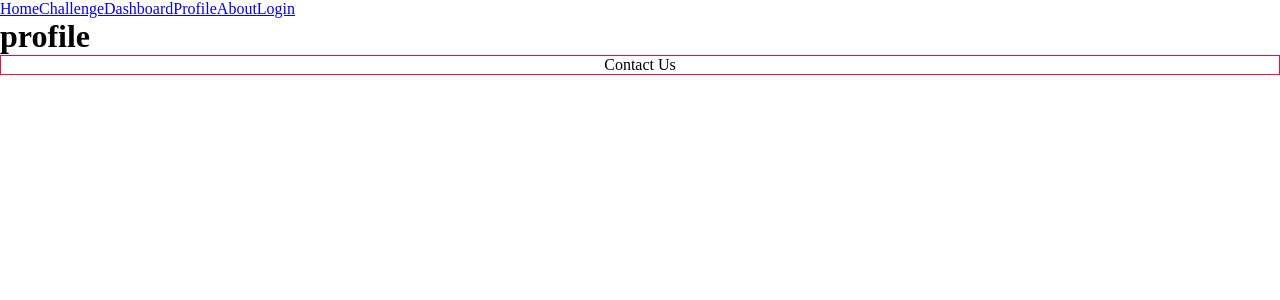
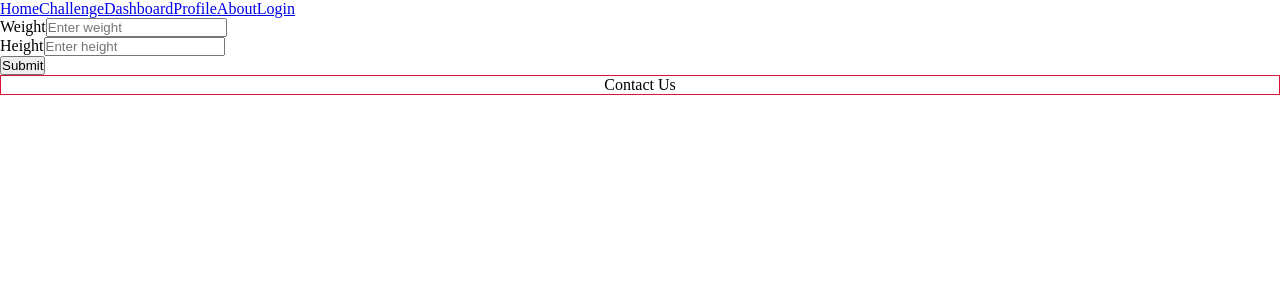
Before and after one commit to A-D-H-3/WeightN, a React (Create React App) app in the folder react-ui/: page /profile in a window 1280 px wide. Shown: the top 300 px of the page. Built offline with nearby package versions, Linux system fonts and the light colour scheme.

Commit message:
adds updateLog to redux store

```diff
--- a/react-ui/src/components/login.jsx
+++ b/react-ui/src/components/login.jsx
@@ -47,9 +47,6 @@ function SignIn() {
       <button className="sign-in" onClick={signInWithGithub}>
         Sign in with Github
       </button>
-      <p>
-        Do not violate the community guidelines or you will be banned for life!
-      </p>
     </>
   );
 }
--- /dev/null
+++ b/react-ui/src/components/weighIn.jsx
@@ -0,0 +1,51 @@
+import { Form, Button } from "react-bootstrap";
+import { updateLog } from "../redux/actions";
+import { connect } from "react-redux";
+
+function WeighIn({ updateLog }) {
+  const handleSearchSubmit = (e) => {
+    e.preventDefault();
+
+    const logWeight = e.target[0].value;
+    const logHeight = e.target[1].value;
+
+    console.log(e.target);
+    console.log(e.target[0].value);
+    console.log(e.target[1].value);
+    //   const selected_keywords = e.target[0].value;
+
+    updateLog(logWeight, logHeight);
+
+    //   updateReviews(selected_keywords, selected_platforms, selected_genres);
+  };
+
+  return (
+    <div>
+      <Form onSubmit={handleSearchSubmit}>
+        <Form.Group className="mb-3" controlId="formBasicEmail">
+          <Form.Label>Weight</Form.Label>
+          <Form.Control type="number" placeholder="Enter weight" />
+        </Form.Group>
+        <Form.Group className="mb-3" controlId="formBasicEmail">
+          <Form.Label>Height</Form.Label>
+          <Form.Control type="text" placeholder="Enter height" />
+        </Form.Group>
+        <Button variant="primary" type="submit">
+          Submit
+        </Button>
+      </Form>
+    </div>
+  );
+}
+
+// const mapStateToProps = (state)=>({
+//     logWeight: state.logWeight,
+//     lo
+// })
+
+const mapDispatchToProps = (dispatch) => ({
+  updateLog: (logWeight, logHeight) =>
+    dispatch(updateLog(logWeight, logHeight)),
+});
+
+export default connect(null, mapDispatchToProps)(WeighIn);
--- a/react-ui/src/redux/actionTypes.js
+++ b/react-ui/src/redux/actionTypes.js
@@ -1,5 +1,6 @@
 // all action types are simply strings by the same name and follow this format
-export const GET_USERNAME = 'GET_USERNAME';
+export const GET_USERNAME = "GET_USERNAME";
+export const UPDATE_LOG = "UPDATE_LOG";
 
 // Note
 // The reason we inititialize a `const` with the exact same name as the string itself is so Visual Studio Code can see the export and keep us from misspelling the string later on
--- a/react-ui/src/redux/actions.js
+++ b/react-ui/src/redux/actions.js
@@ -1,14 +1,24 @@
-import { GET_USERNAME } from './actionTypes';
+import { GET_USERNAME, UPDATE_LOG } from "./actionTypes";
 
-export const updateUsername = username => {
+export const updateUsername = (username) => {
   return {
-		// every action creator must return an action type
+    // every action creator must return an action type
     type: GET_USERNAME,
-		// it's common pracice to return values on a `payload` object but this is not a strict requirement
+    // it's common pracice to return values on a `payload` object but this is not a strict requirement
     payload: {
-      username
-    }
-  }
+      username,
+    },
+  };
+};
+
+export const updateLog = (logWeight, logHeight) => {
+  return {
+    type: UPDATE_LOG,
+    payload: {
+      logWeight,
+      logHeight,
+    },
+  };
 };
 
 // an action creator is somewhat of a misnomer because its purpose is to initiate or fire an action that already exists, not create a new one from scratch
--- a/react-ui/src/redux/reducers/index.js
+++ b/react-ui/src/redux/reducers/index.js
@@ -1,5 +1,6 @@
 // we need this method because whether it's a single reducer or multiple ones, they must all be exported using it
 import { combineReducers } from "redux";
-import username from './username';
+import username from "./username";
+import updateLog from "./updateLog";
 
-export default combineReducers({ username });
+export default combineReducers({ username, updateLog });
--- /dev/null
+++ b/react-ui/src/redux/reducers/updateLog.js
@@ -0,0 +1,16 @@
+import { UPDATE_LOG } from "../actionTypes";
+
+const initialState = {
+  logWeight: 0,
+  logHeight: "",
+};
+
+export default function (state = initialState, action) {
+  if (action.type === UPDATE_LOG) {
+    return {
+      logWeight: action.payload.logWeight,
+      logHeight: action.payload.logHeight,
+    };
+  }
+  return state;
+}
--- a/react-ui/src/routes/home/home.jsx
+++ b/react-ui/src/routes/home/home.jsx
@@ -1,3 +1,5 @@
+import Login from "../../components/login";
+
 function Home() {
   return (
     <div>
@@ -12,18 +14,7 @@ function Home() {
         </p>
         <fieldset className="signup-field">
           <legend> Sign-Up</legend>
-          <div>
-            <label for="first">First Name:</label>
-            <input type="text" id="first" name="firstname" />
-          </div>
-          <div>
-            <label for="last">Last Name:</label>
-            <input type="text" id="last" name="lastname" />
-          </div>
-          <div>
-            <label for="email">Email:</label>
-            <input type="text" id="email" name="email" />
-          </div>
+          <Login />
         </fieldset>
       </div>
     </div>
--- a/react-ui/src/routes/profile/profile.jsx
+++ b/react-ui/src/routes/profile/profile.jsx
@@ -1,9 +1,8 @@
+import { Form, Button } from "react-bootstrap";
+import WeighIn from "../../components/weighIn";
+
 function Profile() {
-  return (
-    <div>
-      <h1>profile</h1>
-    </div>
-  );
+  return <WeighIn />;
 }
 
 export default Profile;
```
